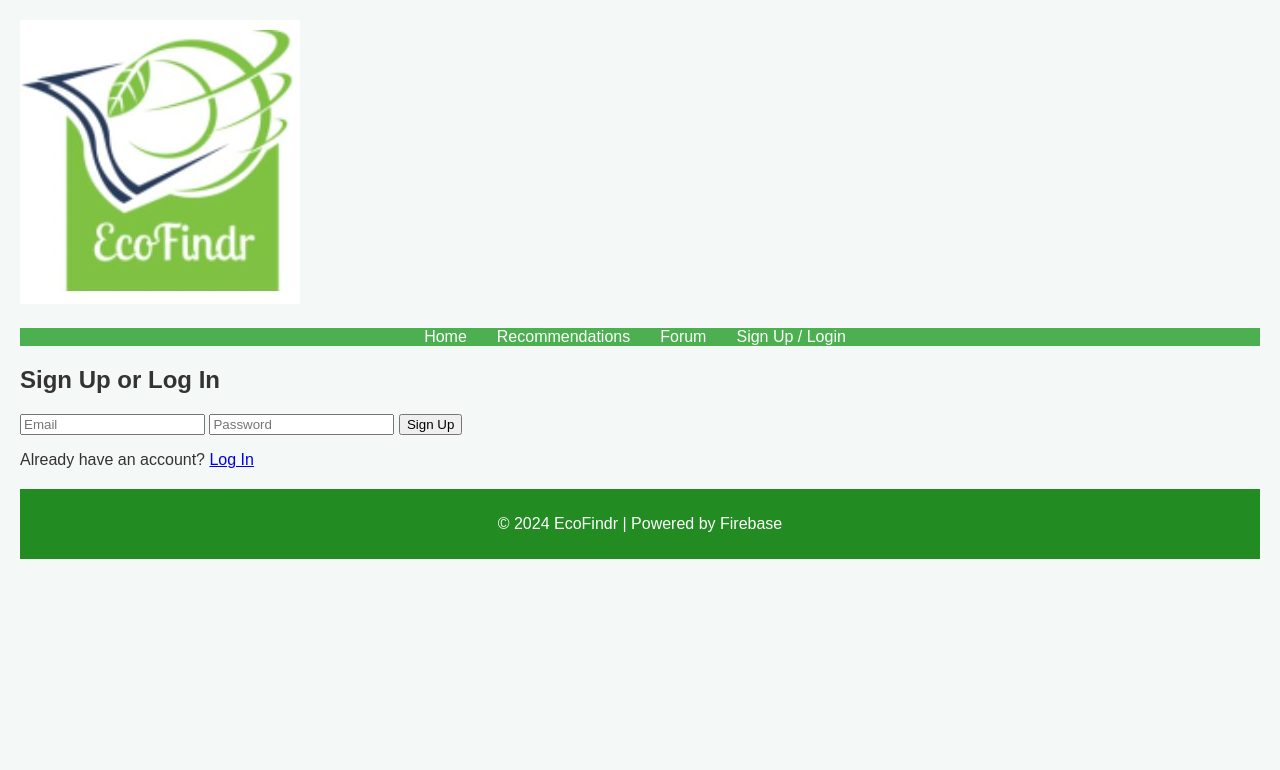
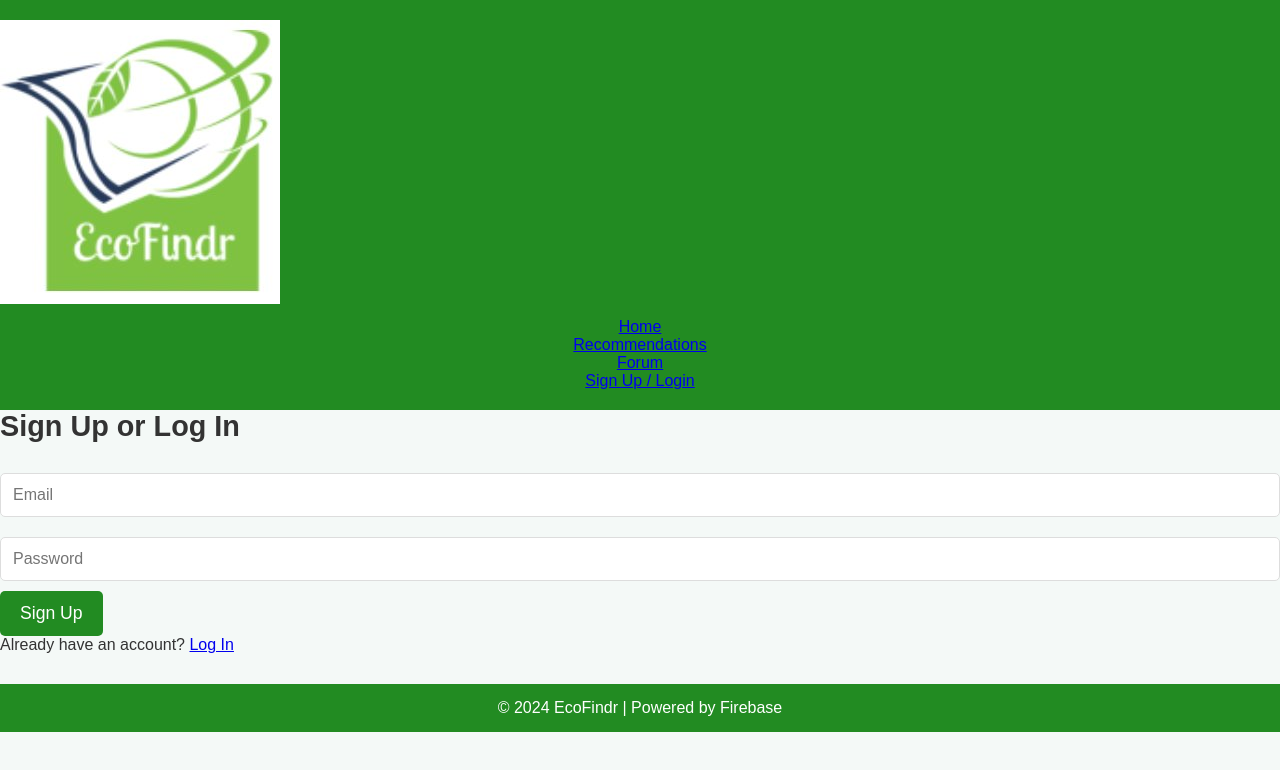
Before and after one commit to LordLucas2851/EcoFindr, a plain HTML site: page login.html in a window 1280 px wide. Drawn offline with Linux system fonts and the light colour scheme.

Commit message:
Update styles.css

```diff
--- a/styles.css
+++ b/styles.css
@@ -1,74 +1,107 @@
+* {
+    box-sizing: border-box;
+    margin: 0;
+    padding: 0;
+}
+
 body {
     font-family: Arial, sans-serif;
-    margin: 0;
-    padding: 0;
-    box-sizing: border-box;
+    background-color: #f4f9f7;
     color: #333;
-    background-color: #f4f9f7;
-    margin: 20px;
 }
 
-.header {
+header {
     background-color: #228B22;
     color: white;
-    padding: 20px;
+    padding: 20px 0;
     text-align: center;
 }
 
+header h1 {
+    font-size: 2.5em;
+    margin-top: 10px;
+}
+
 .logo {
-    width: 100px;
+    width: 120px;
+    margin-bottom: 10px;
+}
+
+h2 {
+    font-size: 1.8em;
     margin-bottom: 20px;
 }
 
-nav ul {
-    list-style-type: none;
-    margin: 0;
-    padding: 0;
+.auth-buttons {
     display: flex;
     justify-content: center;
+    margin-top: 20px;
+}
+
+.auth-buttons button {
+    background-color: #228B22;
+    color: white;
+    border: none;
+    padding: 15px 25px;
+    margin: 5px;
+    font-size: 1.1em;
+    cursor: pointer;
+    transition: background-color 0.3s;
+}
+
+.auth-buttons button:hover {
     background-color: #4CAF50;
 }
 
-nav li {
-    display: inline;
-    margin-right: 10px;
+#authForm {
+    display: none;
+    margin-top: 30px;
+    text-align: center;
 }
 
-nav a {
-    color: white;
-    text-decoration: none;
-    padding: 10px;
+.form-container {
+    width: 100%;
+    max-width: 400px;
+    margin: 0 auto;
 }
 
-.cta {
-    text-align: center;
-    margin-top: 20px;
+input[type="email"], input[type="password"], input[type="text"] {
+    width: 100%;
+    padding: 12px;
+    margin: 10px 0;
+    border: 1px solid #ddd;
+    border-radius: 5px;
+    font-size: 1em;
 }
 
-.btn {
+button {
     background-color: #228B22;
     color: white;
-    padding: 10px 20px;
     border: none;
+    padding: 12px 20px;
+    font-size: 1.1em;
     cursor: pointer;
-    text-transform: uppercase;
-    margin: 5px;
-    transition: background-color 0.3s ease;
+    border-radius: 5px;
+    transition: background-color 0.3s;
 }
 
-.btn:hover {
+button:hover {
     background-color: #4CAF50;
 }
 
-section {
-    margin: 40px 0;
+#recommendation-section {
     text-align: center;
+    margin-top: 50px;
+}
+
+#recommendations-result {
+    margin-top: 30px;
 }
 
 footer {
     text-align: center;
-    margin-top: 20px;
     background-color: #228B22;
     color: white;
-    padding: 10px 0;
+    padding: 15px;
+    margin-top: 30px;
 }
```
